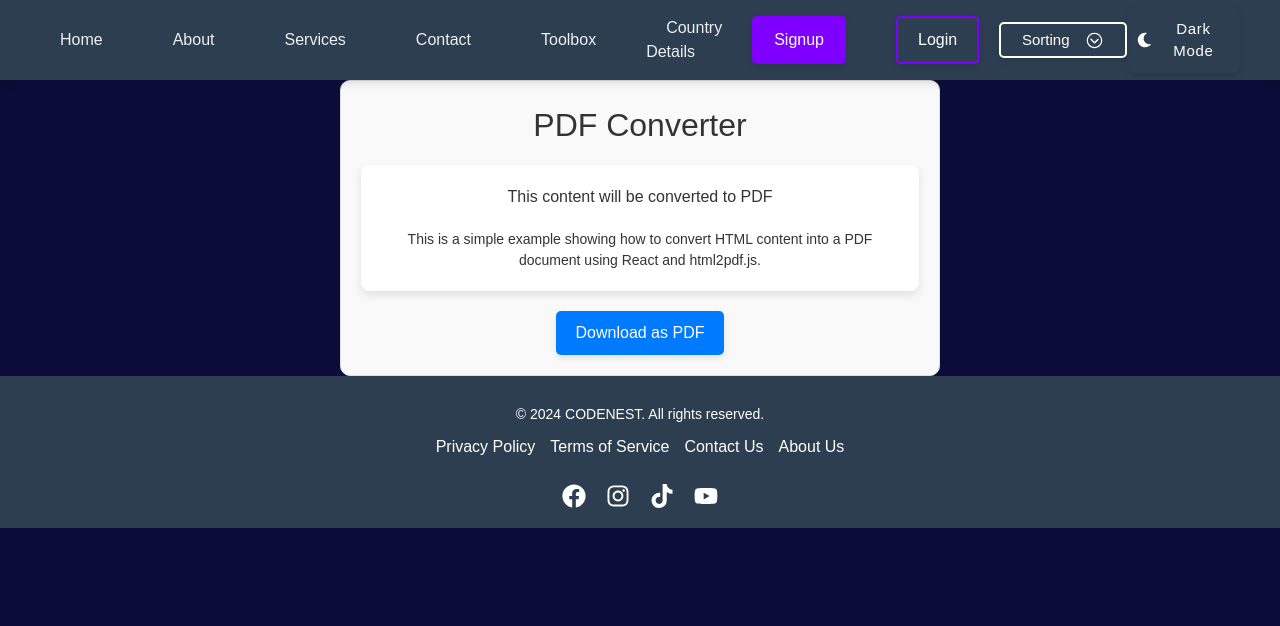
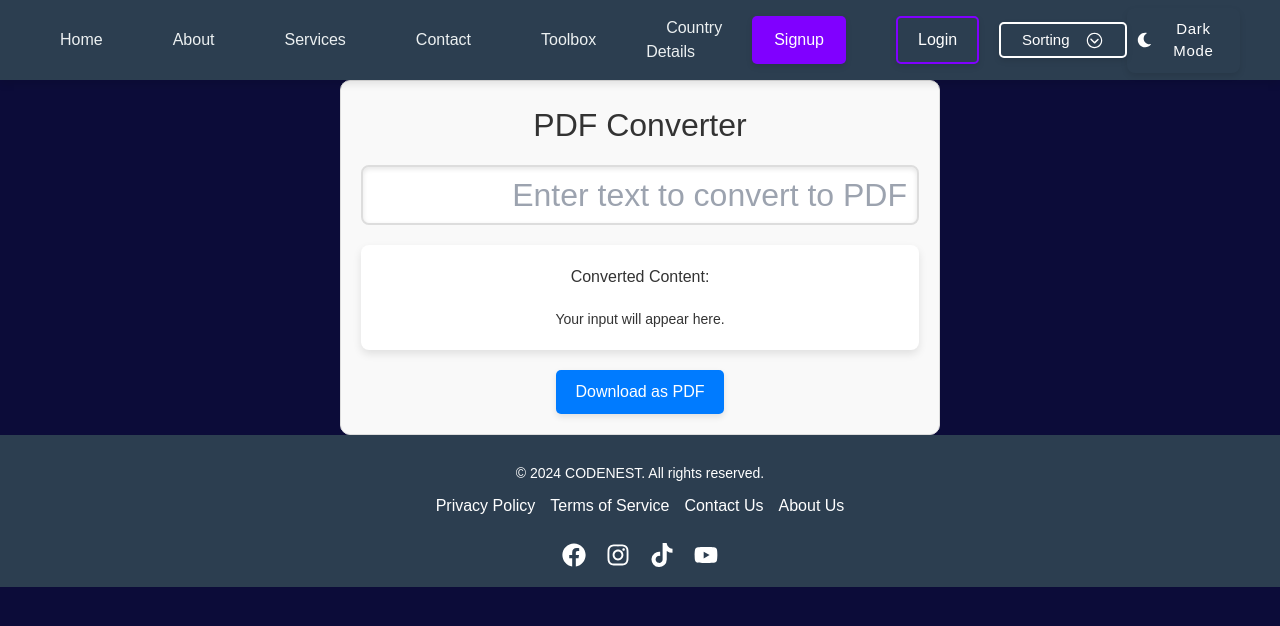
Before and after one commit to codenest20/react-fun-website, a React (Vite) app: page /pdf-converter in a window 1280 px wide. Shown: the top 626 px of the page. Built offline with nearby package versions, Linux system fonts and the light colour scheme.

Commit message:
PDF Converter is Modified

```diff
--- a/src/Components/PdfConverter/PDFConverter.jsx
+++ b/src/Components/PdfConverter/PDFConverter.jsx
@@ -1,9 +1,10 @@
-// src/components/PDFConverter.js
-import React, { useRef } from "react";
+
+import React, { useRef, useState } from "react";
 import html2pdf from "html2pdf.js";
 import styles from "./PDFConverter.module.css";
 
 const PDFConverter = () => {
+  const [text, setText] = useState("");
   const contentRef = useRef();
 
   const handleDownload = () => {
@@ -12,7 +13,7 @@ const PDFConverter = () => {
       .from(element)
       .set({
         margin: 1,
-        filename: "converted-document.pdf",
+        filename: "user-input-document.pdf",
         html2canvas: { scale: 2 },
         jsPDF: { orientation: "portrait" },
       })
@@ -22,13 +23,20 @@ const PDFConverter = () => {
   return (
     <div className={styles.container}>
       <h1 className={styles.header}>PDF Converter</h1>
+
+      <input
+        type="text"
+        className={styles.input}
+        placeholder="Enter text to convert to PDF"
+        value={text}
+        onChange={(e) => setText(e.target.value)}
+      />
+
       <div ref={contentRef} className={styles.content}>
-        <h2>This content will be converted to PDF</h2>
-        <p>
-          This is a simple example showing how to convert HTML content into a PDF
-          document using React and html2pdf.js.
-        </p>
+        <h2>Converted Content:</h2>
+        <p>{text || "Your input will appear here."}</p>
       </div>
+
       <button className={styles.button} onClick={handleDownload}>
         Download as PDF
       </button>
```
